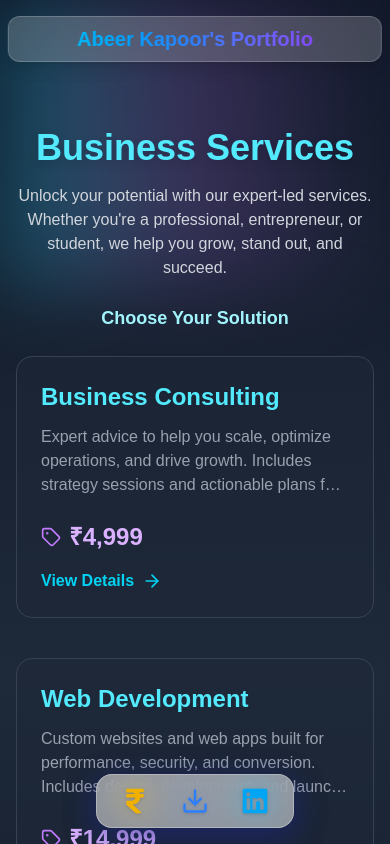
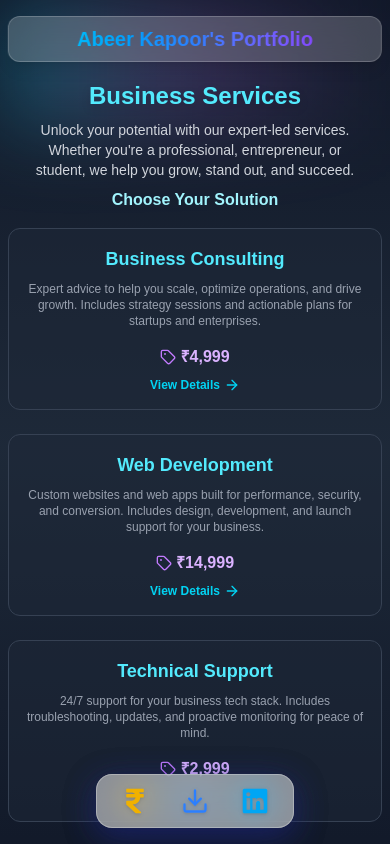
Before and after one commit to ABR-Kapoor/cv, a React (Vite) app: page /services in a window 390 px wide. Shown: the top 844 px of the page. Built offline with nearby package versions, Linux system fonts and the light colour scheme.

Commit message:
Enhance UI responsiveness and styling for Services, FloatingNavCard, FunEvents, and ServiceCard components

```diff
--- a/src/Pages/Service.tsx
+++ b/src/Pages/Service.tsx
@@ -4,15 +4,14 @@ import { motion } from "framer-motion";
 import servicesData from '../data/services.json';
 
 const Services: React.FC = () => {
-  // ...existing code...
   const services = servicesData;
 
   return (
-    <div className="relative min-h-screen pt-32 pb-20 px-4 flex flex-col items-center justify-start overflow-x-hidden bg-gradient-to-b from-gray-900 via-gray-800 to-gray-900">
+    <div className="relative min-h-screen pt-20 sm:pt-32 pb-10 sm:pb-20 px-2 sm:px-4 flex flex-col items-center justify-start overflow-x-hidden bg-gradient-to-b from-gray-900 via-gray-800 to-gray-900">
       {/* Decorative blurred gradient background */}
-      <div className="absolute top-0 left-0 w-full h-72 bg-gradient-to-r from-cyan-400/30 via-purple-400/20 to-transparent blur-2xl pointer-events-none z-0" />
+      <div className="absolute top-0 left-0 w-full h-32 sm:h-72 bg-gradient-to-r from-cyan-400/30 via-purple-400/20 to-transparent blur-2xl pointer-events-none z-0" />
       <motion.h1
-        className="relative z-10 text-4xl md:text-5xl font-extrabold mb-4 text-center drop-shadow-lg text-cyan-300"
+        className="relative z-10 text-2xl sm:text-4xl md:text-5xl font-extrabold mb-2 sm:mb-4 text-center drop-shadow-lg text-cyan-300"
         initial={{ opacity: 0, y: -40 }}
         animate={{ opacity: 1, y: 0 }}
         transition={{ duration: 0.7, ease: "easeOut" }}
@@ -20,7 +19,7 @@ const Services: React.FC = () => {
         Business Services
       </motion.h1>
       <motion.p
-        className="relative z-10 max-w-2xl mx-auto text-base md:text-lg text-center mb-6 text-gray-300"
+        className="relative z-10 max-w-xs sm:max-w-2xl mx-auto text-sm sm:text-base md:text-lg text-center mb-2 sm:mb-6 text-gray-300"
         initial={{ opacity: 0, y: 20 }}
         animate={{ opacity: 1, y: 0 }}
         transition={{ delay: 0.3, duration: 0.7 }}
@@ -28,14 +27,14 @@ const Services: React.FC = () => {
         Unlock your potential with our expert-led services. Whether you're a professional, entrepreneur, or student, we help you grow, stand out, and succeed.
       </motion.p>
       <motion.h2
-        className="relative z-10 text-lg md:text-xl font-semibold mb-4 text-center text-cyan-200"
+        className="relative z-10 text-base sm:text-lg md:text-xl font-semibold mb-2 sm:mb-4 text-center text-cyan-200"
         initial={{ opacity: 0, y: -20 }}
         animate={{ opacity: 1, y: 0 }}
         transition={{ delay: 0.5, duration: 0.5 }}
       >
         Choose Your Solution
       </motion.h2>
-      <div className="relative z-10 w-full grid grid-cols-1 sm:grid-cols-2 lg:grid-cols-3 gap-x-6 gap-y-10 justify-center mt-2 mb-10">
+      <div className="relative z-10 w-full grid grid-cols-1 sm:grid-cols-2 lg:grid-cols-3 gap-x-4 sm:gap-x-6 gap-y-6 sm:gap-y-10 justify-center mt-2 mb-6 sm:mb-10">
         {services.map((service, idx) => (
           <motion.div
             key={idx}
--- a/src/components/FloatingNavCard.tsx
+++ b/src/components/FloatingNavCard.tsx
@@ -16,7 +16,7 @@ const FloatingNavCard: React.FC = () => {
       >
         {/* Rupee Icon */}
         <a
-          href="/service"
+          href="/services"
           aria-label="Go to Service page"
           className="flex flex-col items-center group focus:outline-none focus-visible:ring-2 focus-visible:ring-yellow-400"
         >
--- a/src/components/FunEvents.tsx
+++ b/src/components/FunEvents.tsx
@@ -25,7 +25,7 @@ const FunEvents = () => {
                         🎉
                     </motion.div>
                     <h2 className="text-4xl font-bold text-transparent bg-clip-text bg-gradient-to-r from-purple-400 to-pink-600 mb-4">
-                        Fun & Games @ Campus
+                        Fun & Games
                     </h2>
                     <p className="text-gray-400 max-w-2xl mx-auto">
                         Where serious tech meets serious fun! 🚀
--- a/src/components/ServiceCard.tsx
+++ b/src/components/ServiceCard.tsx
@@ -42,18 +42,18 @@ const ServiceCard: React.FC<ServiceCardProps> = ({
                 role="button"
                 tabIndex={0}
                 aria-label={`View details for ${title}`}
-                className="group flex flex-col justify-between h-full p-6 rounded-2xl bg-gray-800/50 border border-gray-700 cursor-pointer transition-all duration-300 ease-in-out hover:border-cyan-400/50 hover:shadow-2xl hover:shadow-cyan-500/10"
+                className="group flex flex-col justify-between h-full p-4 sm:p-6 rounded-xl sm:rounded-2xl bg-gray-800/50 border border-gray-700 cursor-pointer transition-all duration-300 ease-in-out hover:border-cyan-400/50 hover:shadow-2xl hover:shadow-cyan-500/10"
                 whileHover={{ y: -8, transition: { type: "spring", stiffness: 300 } }}
             >
                 {/* Main Content */}
                 <div>
                     {/* Title */}
-                    <h3 className="text-2xl font-bold mb-3 text-cyan-300 group-hover:text-cyan-200 transition-colors">
+                    <h3 className="text-lg sm:text-2xl font-bold mb-2 sm:mb-3 text-cyan-300 group-hover:text-cyan-200 transition-colors text-center">
                         {title}
                     </h3>
 
                     {/* Description - Clamped to 3 lines to keep card heights consistent */}
-                    <p className="mb-6 text-gray-400 line-clamp-3">
+                    <p className="mb-4 sm:mb-6 text-gray-400 line-clamp-3 text-xs sm:text-base text-center">
                         {description}
                     </p>
                 </div>
@@ -61,17 +61,17 @@ const ServiceCard: React.FC<ServiceCardProps> = ({
                 {/* Footer section of the card */}
                 <div className="mt-auto">
                     {/* Price */}
-                    <div className="flex items-center gap-2 mb-4">
-                        <Tag className="w-5 h-5 text-purple-400" />
-                        <p className="font-semibold text-2xl text-purple-300">
+                    <div className="flex items-center justify-center gap-1 sm:gap-2 mb-2 sm:mb-4">
+                        <Tag className="w-4 h-4 sm:w-5 sm:h-5 text-purple-400" />
+                        <p className="font-semibold text-base sm:text-2xl text-purple-300">
                             ₹{numericPrice.toLocaleString('en-IN')}
                         </p>
                     </div>
 
                     {/* Call to Action */}
-                    <div className="flex items-center text-cyan-400 font-semibold">
+                    <div className="flex items-center justify-center text-cyan-400 font-semibold text-xs sm:text-base">
                         <span>View Details</span>
-                        <ArrowRight className="w-5 h-5 ml-2 transform transition-transform duration-300 group-hover:translate-x-1" />
+                        <ArrowRight className="w-4 h-4 sm:w-5 sm:h-5 ml-1 sm:ml-2 transform transition-transform duration-300 group-hover:translate-x-1" />
                     </div>
                 </div>
             </motion.div>
```
